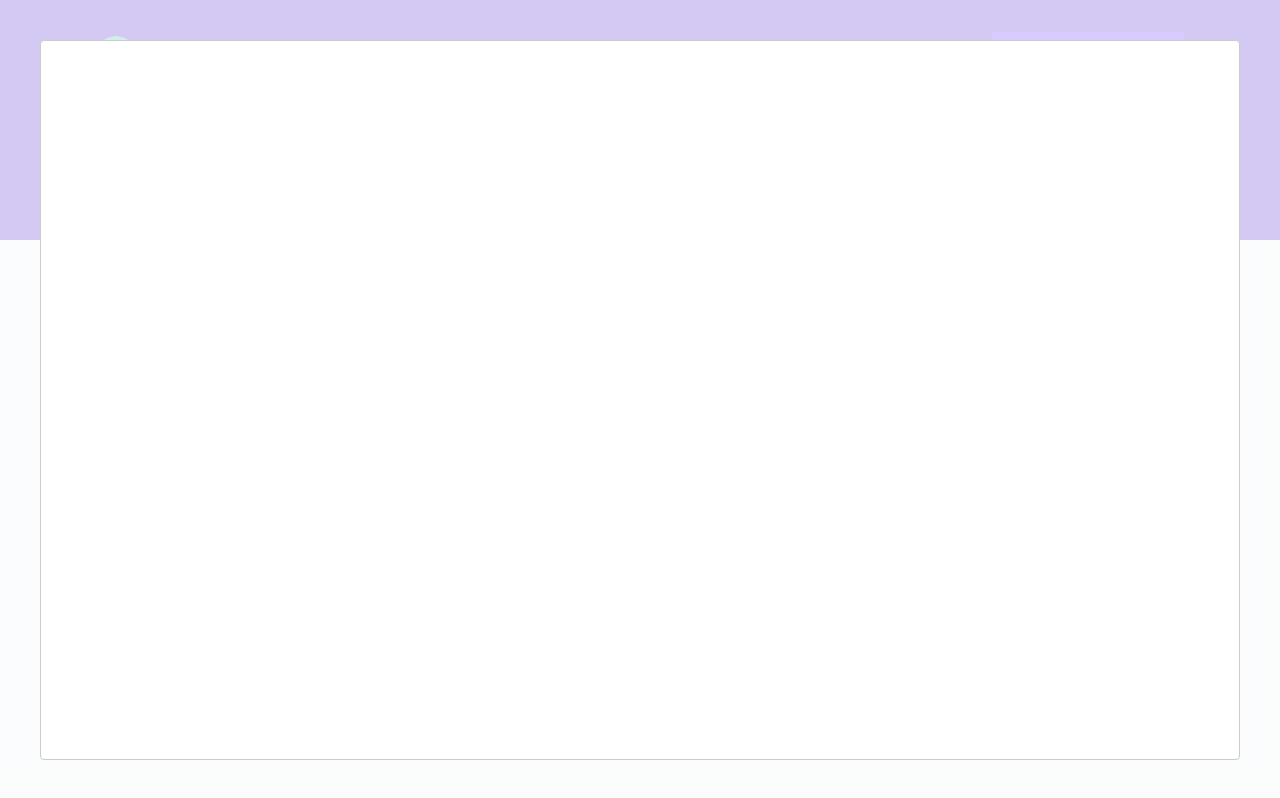
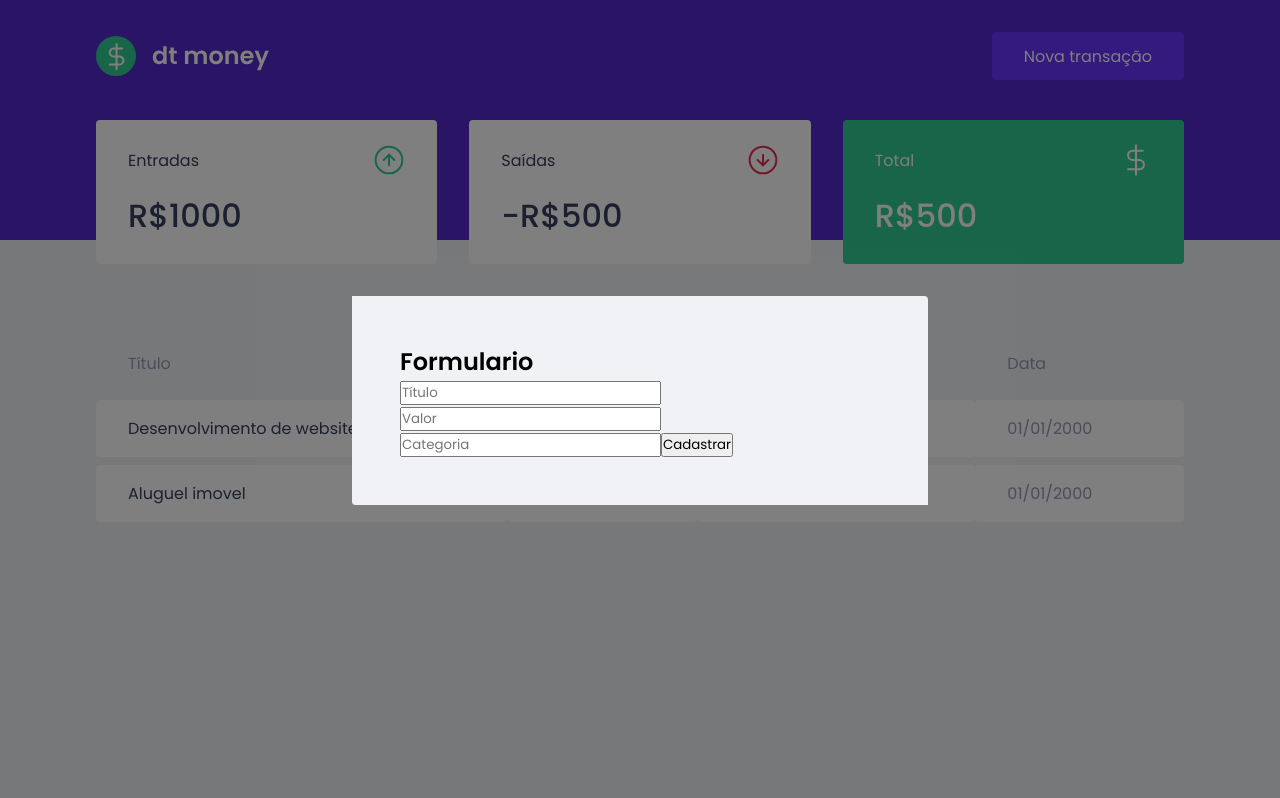
Before and after one commit to ivansorroche/dtmoney, a React (Create React App) app: page / in a window 1280 px wide. Both pictures are taken after a click on the button "Nova transação". Built offline with nearby package versions, Linux system fonts and the light colour scheme; no server answers; what miragejs would draw is missing.

Commit message:
modal styles

```diff
--- a/src/components/NewTransactionModal/index.tsx
+++ b/src/components/NewTransactionModal/index.tsx
@@ -1,4 +1,5 @@
 import Modal from 'react-modal'
+import { Container } from './styles';
 
 interface newTransactionModalPorps {
   isOpen: boolean;
@@ -8,9 +9,30 @@
 export function NewTransactionModal( { isOpen, onRequestClose }:newTransactionModalPorps) {
   return (
     <Modal
-    isOpen={isOpen}
-    onRequestClose={onRequestClose}
-  />
+      isOpen={isOpen}
+      onRequestClose={onRequestClose}
+      overlayClassName="react-modal-overlay"
+      className="react-modal-content"
+    >
+    <Container>
+      <h2>Formulario</h2>
+
+      <input
+        placeholder='Título' />
+
+      <input
+        type="Number"
+        placeholder='Valor'/>
+
+        <input
+          placeholder='Categoria' />
+
+        <button type="submit">
+          Cadastrar
+        </button>
+
+    </Container>
+    </Modal>
 
   );
 }
--- a/src/components/NewTransactionModal/styles.ts
+++ b/src/components/NewTransactionModal/styles.ts
@@ -1,3 +1,3 @@
 import styled from "styled-components";
 
-export const Container = styled.div``
+export const Container = styled.form``
--- a/src/styles/global.ts
+++ b/src/styles/global.ts
@@ -53,4 +53,27 @@
     opacity: 0.6;
     cursor: not-allowed;
   }
+
+  .react-modal-overlay {
+    background: rgba(0, 0, 0, 0.5);
+
+    position: fixed;
+    top: 0;
+    bottom: 0;
+    right: 0;
+    left: 0;
+
+    display: flex;
+    align-items: center;
+    justify-content: center;
+  }
+
+  .react-modal-content {
+    width: 100%;
+    max-width: 576px;
+    background-color: var(--background);
+    padding: 3rem;
+    position: relative;
+    border-radius: 0%.24rem;
+  }
 `
```
